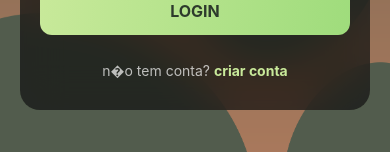
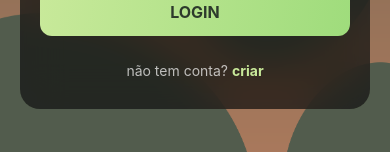
Before and after one commit to yanjuca/pawgress, a React Native app: screen /Login in a window 390 px wide. Shown: the part 524-676 px from the top of the page. Built offline with nearby package versions, Linux system fonts and the light colour scheme.

Commit message:
feat: Login screen revamped

```diff
--- a/src/screens/LoginScreen.js
+++ b/src/screens/LoginScreen.js
@@ -31,16 +31,17 @@ export default function PawgressLoginScreen() {
   };
 
   return (
-    <SafeAreaView style={styles.safe} edges={['top', 'bottom']}>
+    <View style={{ flex: 1 }}>
       <StatusBar barStyle="light-content" translucent backgroundColor="transparent" />
 
-      {/* Background Image */}
+      {/* Background Image fora do SafeAreaView */}
       <Image
         source={require('../../assets/background.png')}
         style={styles.backgroundImage}
         resizeMode="cover"
       />
 
+      <SafeAreaView style={styles.safe} edges={['top', 'bottom']}>
         <KeyboardAvoidingView
           behavior={Platform.OS === 'ios' ? 'padding' : 'height'}
           style={styles.container}
@@ -92,27 +93,26 @@ export default function PawgressLoginScreen() {
                 </LinearGradient>
               </TouchableOpacity>
 
-            {/* Bot�o de Criar Conta */}
               <TouchableOpacity
                 style={styles.createAccountBtn}
                 activeOpacity={0.7}
                 onPress={handleCreateAccount}
               >
                 <Text style={styles.createAccountText}>
-                n�o tem conta? <Text style={styles.createAccountBold}>criar conta</Text>
+                  não tem conta? <Text style={styles.createAccountBold}>criar</Text>
                 </Text>
               </TouchableOpacity>
             </View>
           </BlurView>
         </KeyboardAvoidingView>
       </SafeAreaView>
+    </View>
   );
 }
-
 const styles = StyleSheet.create({
   safe: {
     flex: 1,
-    backgroundColor: '#2d3a2c',
+    backgroundColor: 'transparent',
   },
   backgroundImage: {
     position: 'absolute',
```
Lines whose indentation alone changed are shown as unchanged.
